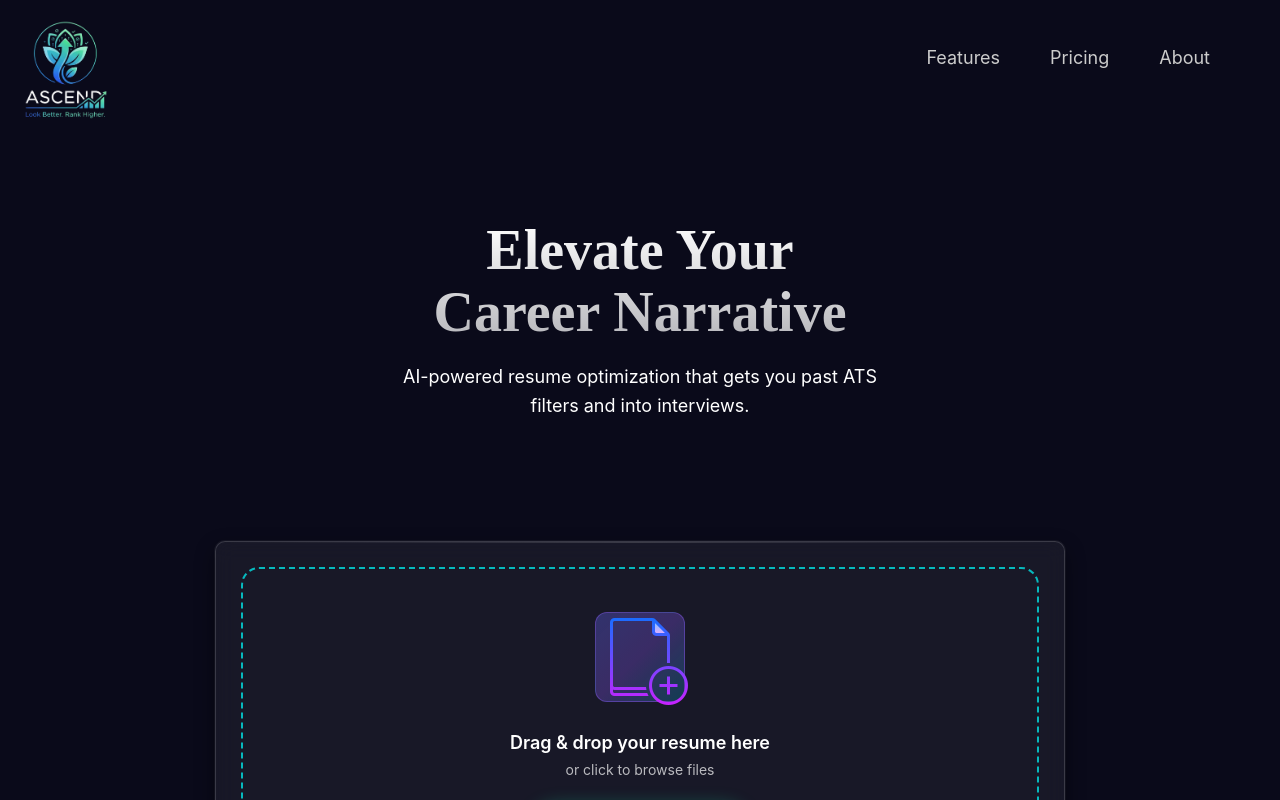
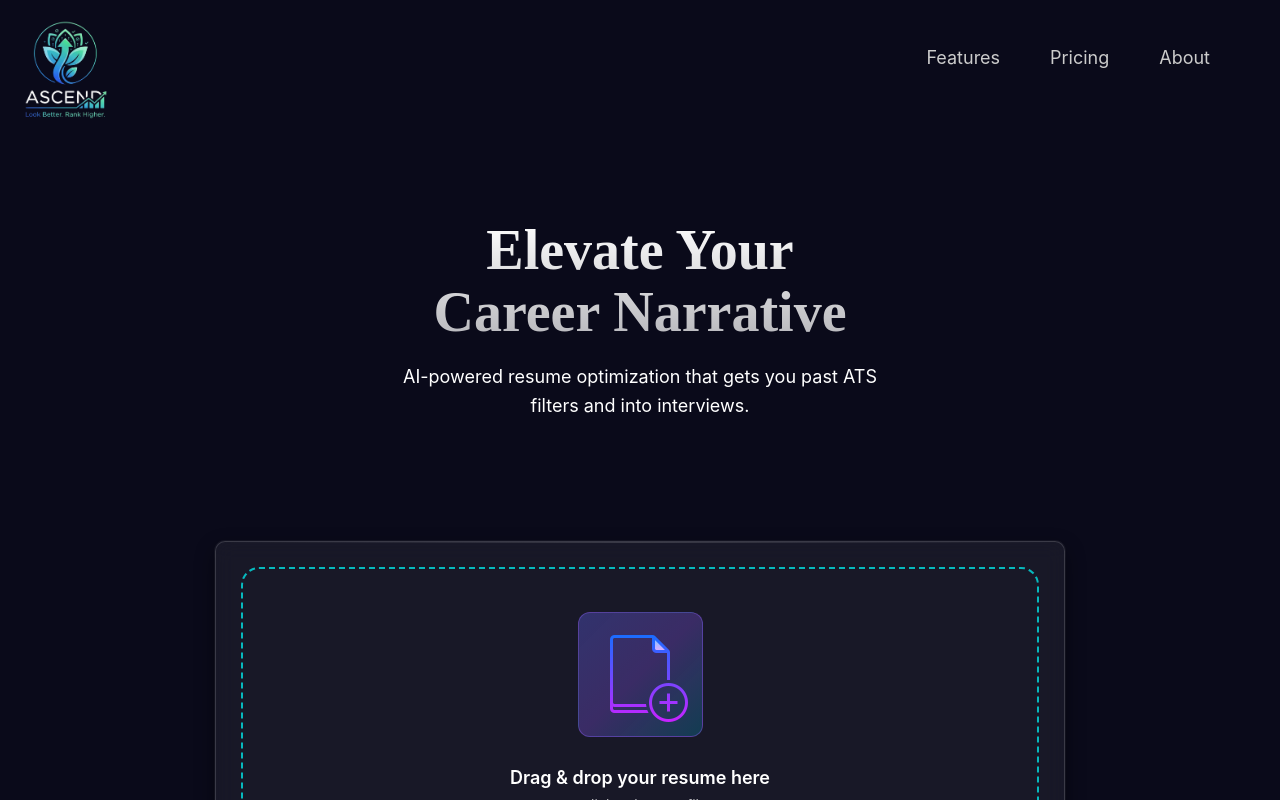
Before and after one commit to POSTI-25/WebProgrammingProject, a Next.js app in the folder frontend/resume-enhancer/: page /file-upload in a window 1280 px wide. Shown: the top 800 px of the page. Built offline with nearby package versions, Linux system fonts and the light colour scheme.

Commit message:
changed file upload icon glassmorphsim box dimensions

```diff
--- a/frontend/resume-enhancer/src/styles/file-upload.css
+++ b/frontend/resume-enhancer/src/styles/file-upload.css
@@ -110,8 +110,8 @@
 }
 
 .upload-icon {
-  width: 90px;
-  height: 90px;
+  width: 125px;
+  height: 125px;
 
   background: linear-gradient(
     135deg,
```
